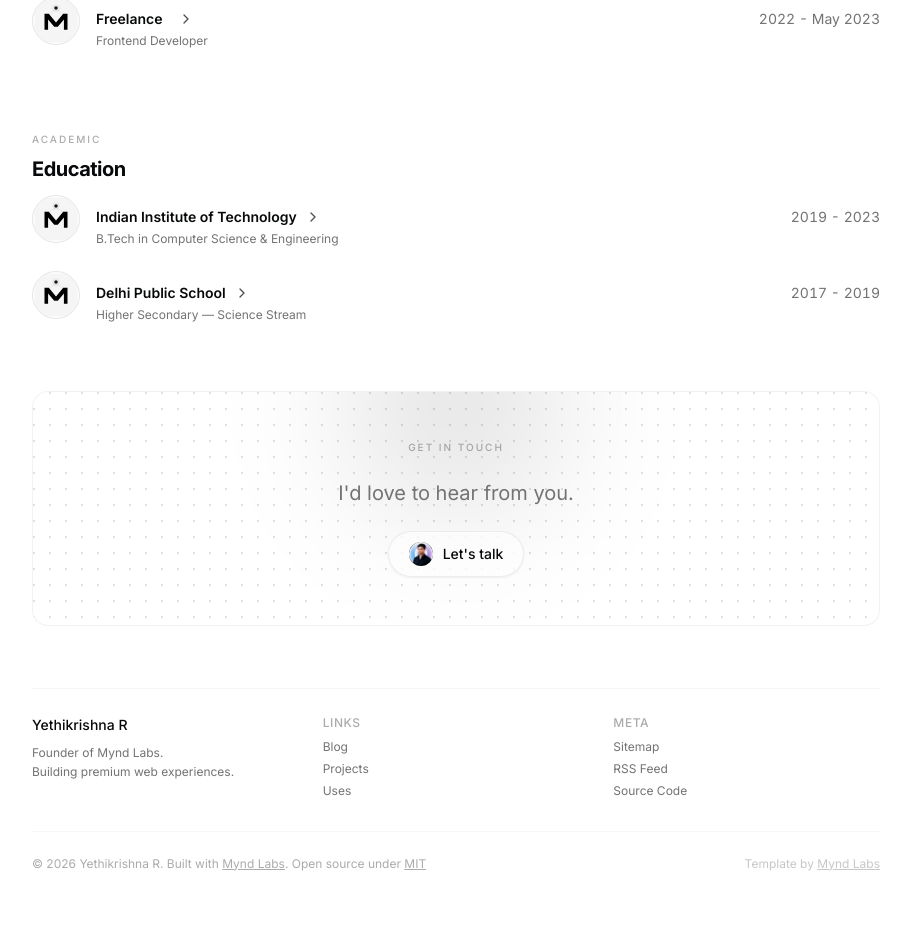
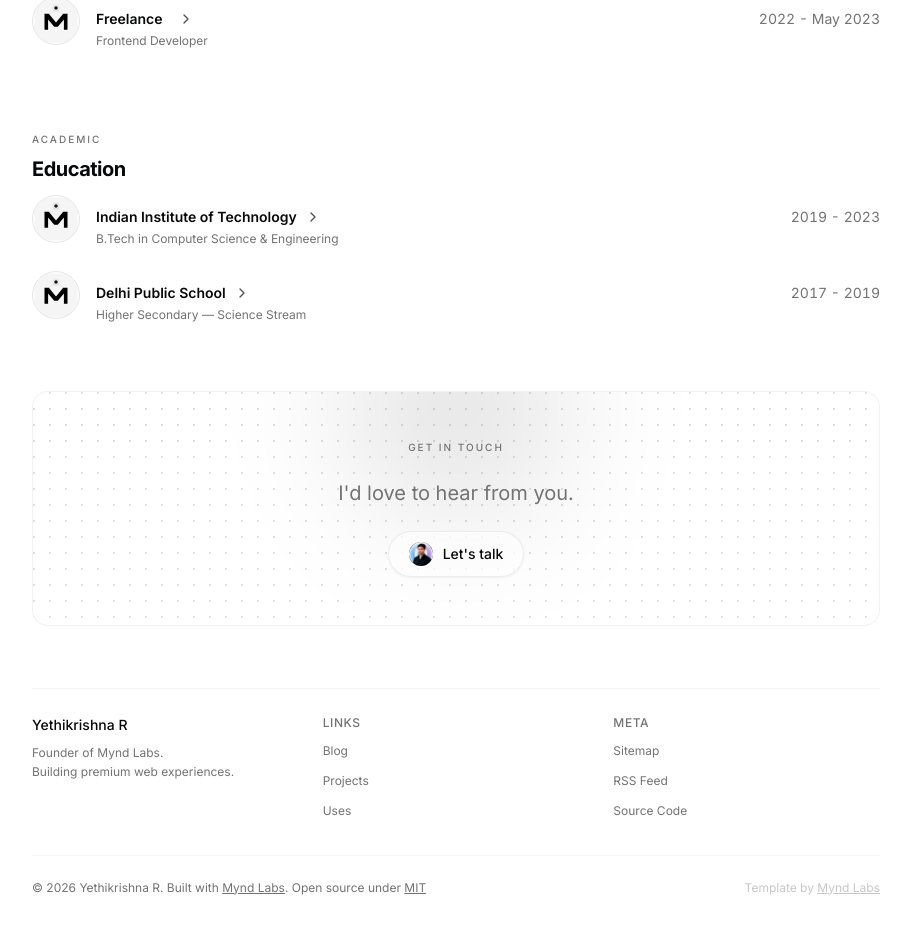
Before and after one commit to yethikrishna/dev-portfolio-template, a Next.js app: page / in a window 1280 px wide. Shown: the part 2158-3091 px from the top of the page, without its empty margins (184-1095 px from the left). Built offline with nearby package versions, Linux system fonts and the light colour scheme.

Commit message:
a11y and polish: page.tsx

```diff
--- a/src/app/page.tsx
+++ b/src/app/page.tsx
@@ -55,7 +55,7 @@ export const metadata: Metadata = {
 
 function SectionLabel({ label }: { label: string }) {
   return (
-    <span className="inline-block text-[10px] font-medium uppercase tracking-[0.2em] text-muted-foreground/60">
+    <span className="inline-block text-[10px] font-medium uppercase tracking-[0.2em] text-muted-foreground">
       {label}
     </span>
   );
@@ -337,13 +337,13 @@ export default function Page() {
               </div>
 
               <div className="space-y-2">
-                <p className="text-xs font-medium uppercase tracking-wider text-muted-foreground/60">Links</p>
+                <p className="text-xs font-medium uppercase tracking-wider text-muted-foreground">Links</p>
                 <div className="flex flex-col gap-1.5">
                   {DATA.navbar.slice(1).map((item) => (
                     <Link
                       key={item.href}
                       href={item.href}
-                      className="text-xs text-muted-foreground hover:text-foreground transition-colors w-fit"
+                      className="inline-flex min-h-6 items-center py-1 text-xs text-muted-foreground hover:text-foreground transition-colors w-fit"
                     >
                       {item.label}
                     </Link>
@@ -352,19 +352,19 @@ export default function Page() {
               </div>
 
               <div className="space-y-2">
-                <p className="text-xs font-medium uppercase tracking-wider text-muted-foreground/60">Meta</p>
+                <p className="text-xs font-medium uppercase tracking-wider text-muted-foreground">Meta</p>
                 <div className="flex flex-col gap-1.5">
-                  <Link href="/sitemap.xml" className="text-xs text-muted-foreground hover:text-foreground transition-colors w-fit">
+                  <Link href="/sitemap.xml" className="inline-flex min-h-6 items-center py-1 text-xs text-muted-foreground hover:text-foreground transition-colors w-fit">
                     Sitemap
                   </Link>
-                  <Link href="/rss.xml" className="text-xs text-muted-foreground hover:text-foreground transition-colors w-fit">
+                  <Link href="/rss.xml" className="inline-flex min-h-6 items-center py-1 text-xs text-muted-foreground hover:text-foreground transition-colors w-fit">
                     RSS Feed
                   </Link>
                   <a
                     href="https://github.com/myndlabs/dev-portfolio-template"
                     target="_blank"
                     rel="noopener noreferrer"
-                    className="text-xs text-muted-foreground hover:text-foreground transition-colors w-fit"
+                    className="inline-flex min-h-6 items-center py-1 text-xs text-muted-foreground hover:text-foreground transition-colors w-fit"
                   >
                     Source Code
                   </a>
@@ -373,7 +373,7 @@ export default function Page() {
             </div>
 
             <div className="mt-8 flex flex-col gap-3 border-t border-border/30 pt-6 sm:flex-row sm:items-center sm:justify-between">
-              <p className="text-xs text-muted-foreground/60">
+              <p className="text-xs text-muted-foreground">
                 © {new Date().getFullYear()} {DATA.name}. Built with{' '}
                 <a
                   href="https://myndlabs.tech"
```
